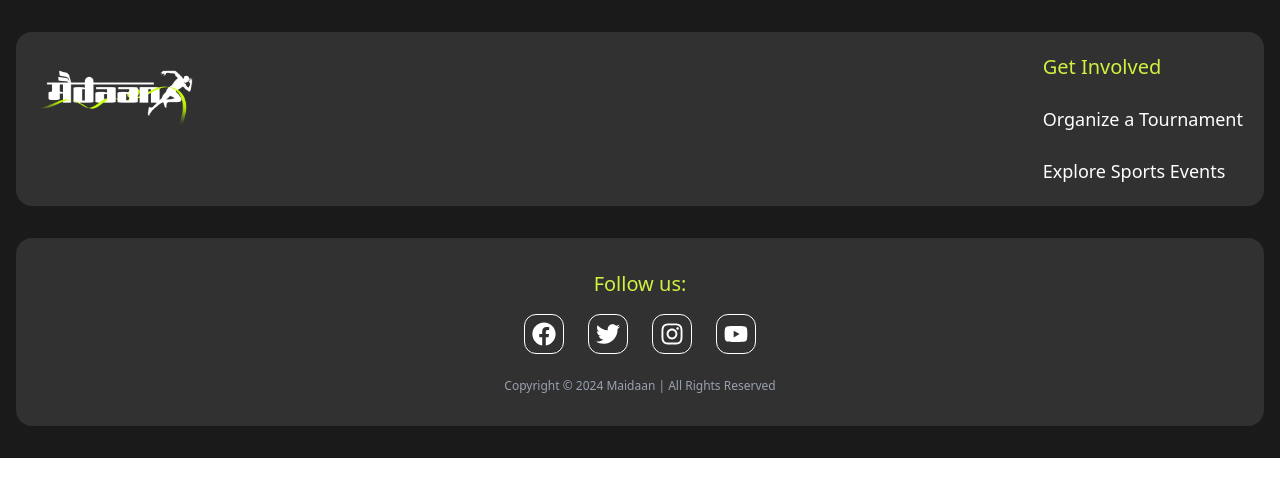
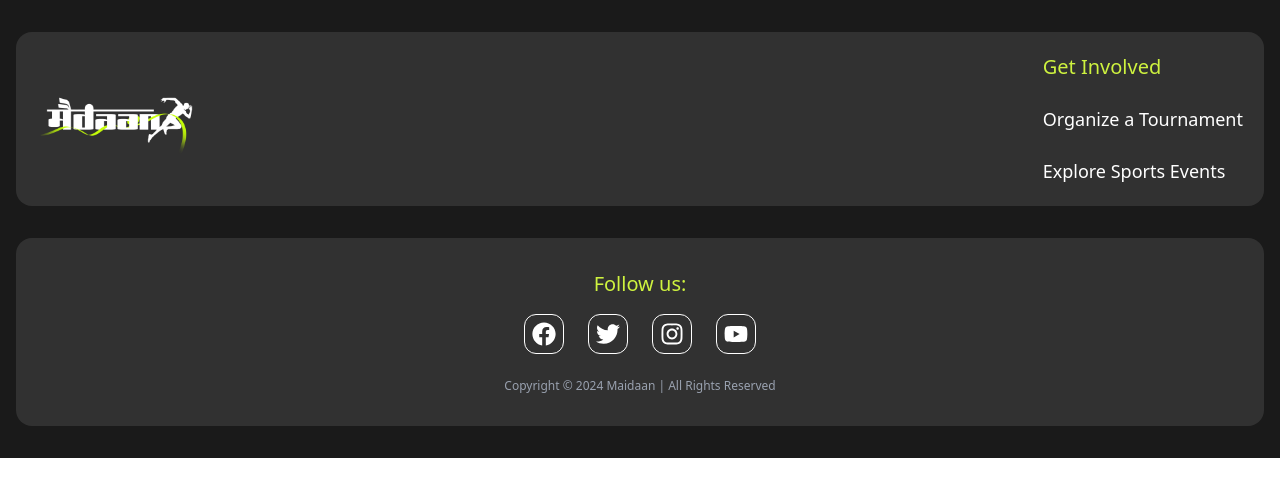
Before and after one commit to archonsofficial/Maidaan-Extra-Cool, a React (Vite) app in the folder client/: page / in a window 1280 px wide. Shown: the top 496 px of the page. Built offline with nearby package versions, Linux system fonts and the light colour scheme.

Commit message:
Footer alignment improve

```diff
--- a/client/src/components/Footer.tsx
+++ b/client/src/components/Footer.tsx
@@ -6,9 +6,9 @@ function Footer() {
   return (
     <div className="bg-[#FFFFFF1A] text-white py-8">
       <div className="max-w-screen-xl mx-auto px-4">
-        <div className="bg-white/10 p-5 rounded-2xl flex flex-col md:flex-row justify-between items-start gap-8 border border-transparent">
+        <div className="bg-white/10 p-5 rounded-2xl flex flex-col md:flex-row justify-between items-center gap-6 border border-transparent">
           {/* Logo & Links Section */}
-          <img className="w-44 h-auto mb-4" src={Logo} alt="Logo" />
+          <img className="w-44 h-auto " src={Logo} alt="Logo" />
 
           <div className="flex flex-col items-center md:items-start">
             <div className="flex flex-col items-center md:items-start gap-6 text-lg font-light">
```
